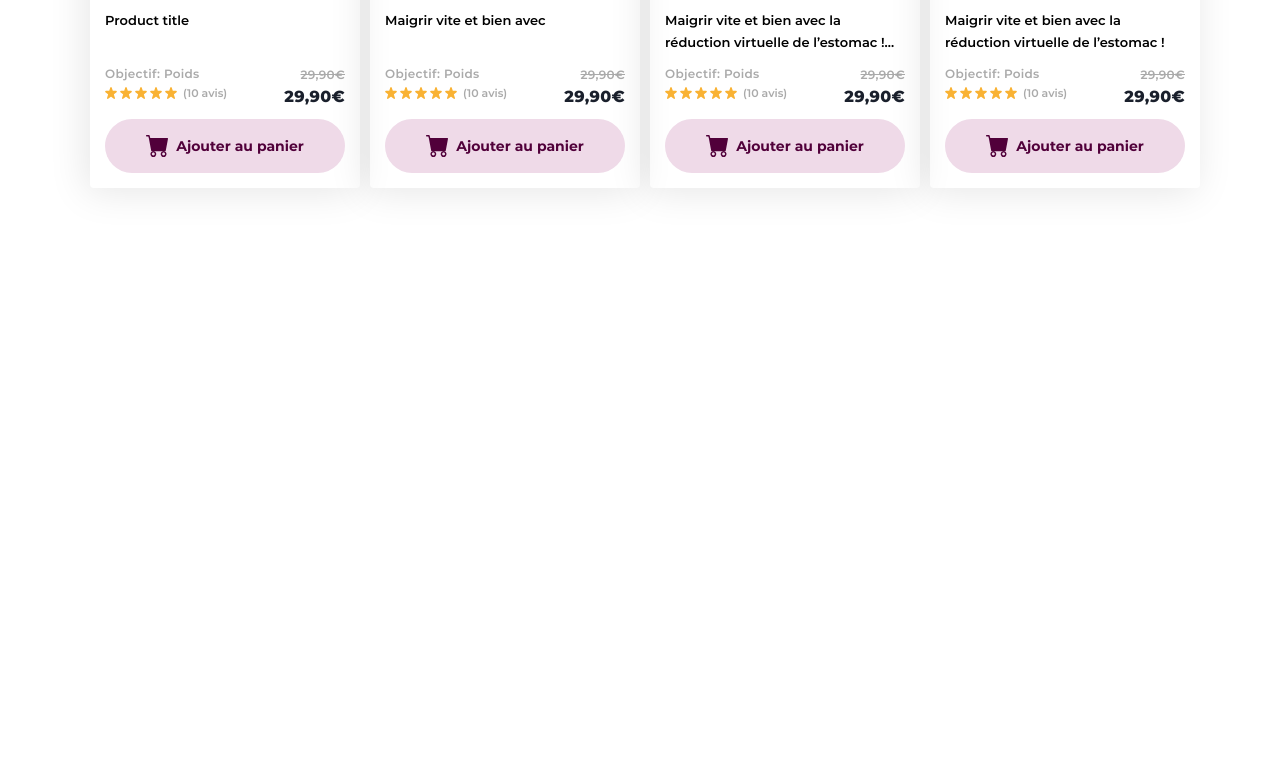
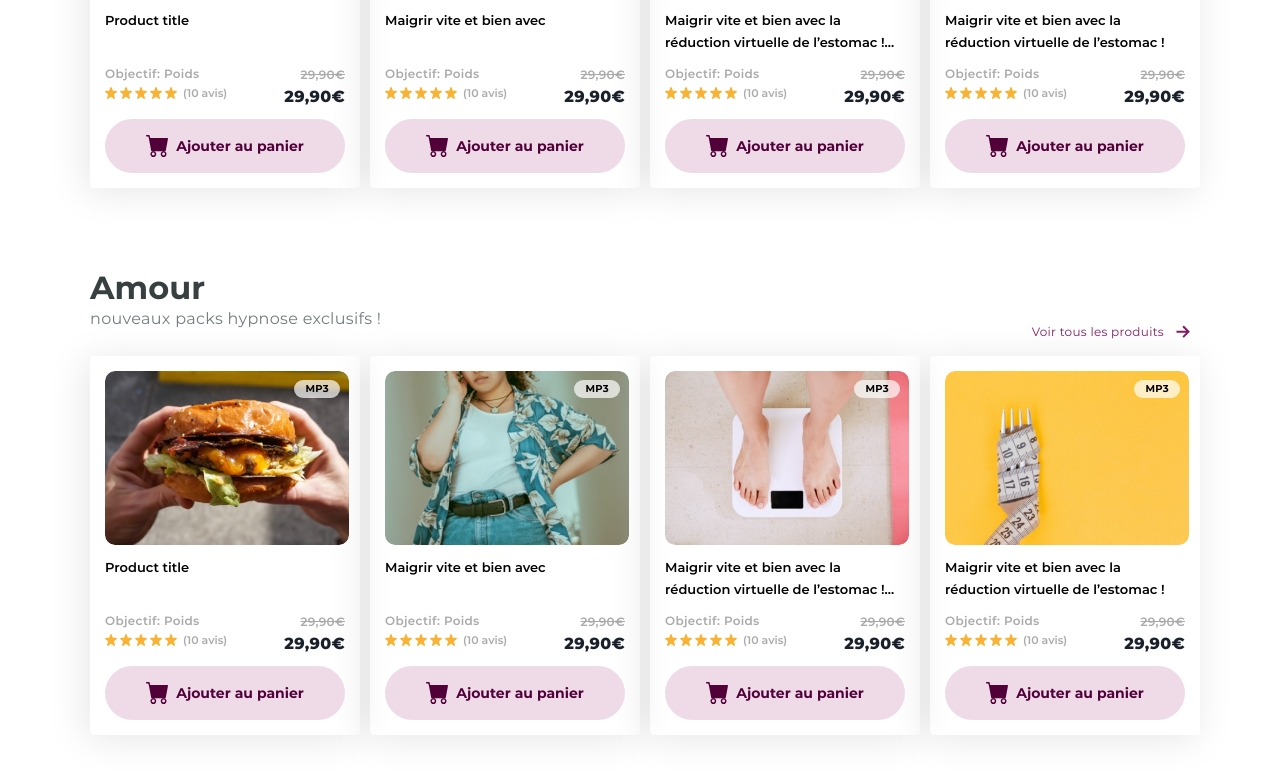
Before and after one commit to yasnbouz/hypnose-frontend, a Next.js app: page /boutique in a window 1280 px wide. Shown: the part 2654-3429 px from the top of the page. Before the commit the page ends 2882 px from the top, so only its background shows below. Built offline with nearby package versions, Linux system fonts and the light colour scheme.

Commit message:
Feat: Add Amour page boutique (#1459698419)

```diff
--- a/src/pages/boutique/index.tsx
+++ b/src/pages/boutique/index.tsx
@@ -15,6 +15,7 @@ function Boutique(): JSX.Element {
                 <ProductByCategory name="poids" description="Perdre du poids" />
                 <ProductByCategory name="poids" description="Bien-être" />
                 <ProductByCategory name="poids" description="Réussite" />
+                <ProductByCategory name="poids" description="Amour" />
             </main>
         </div>
     );
```
